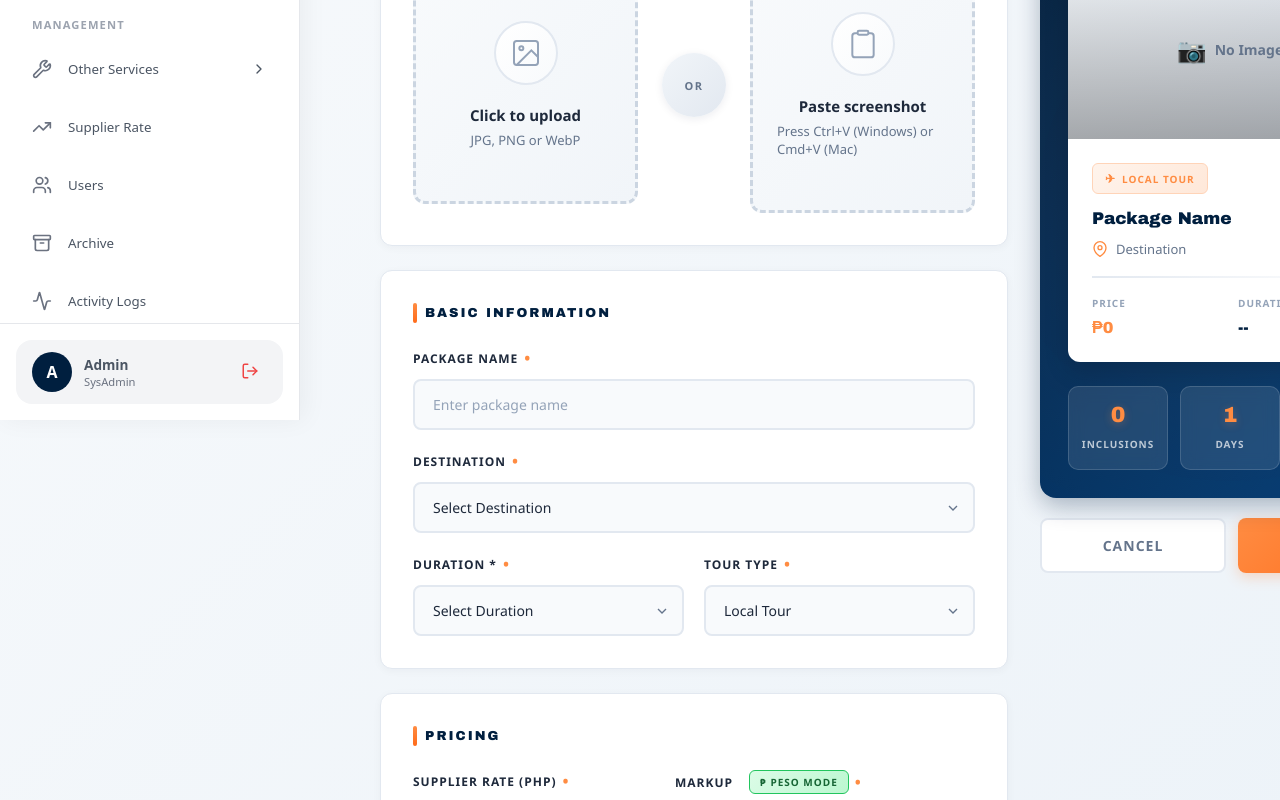
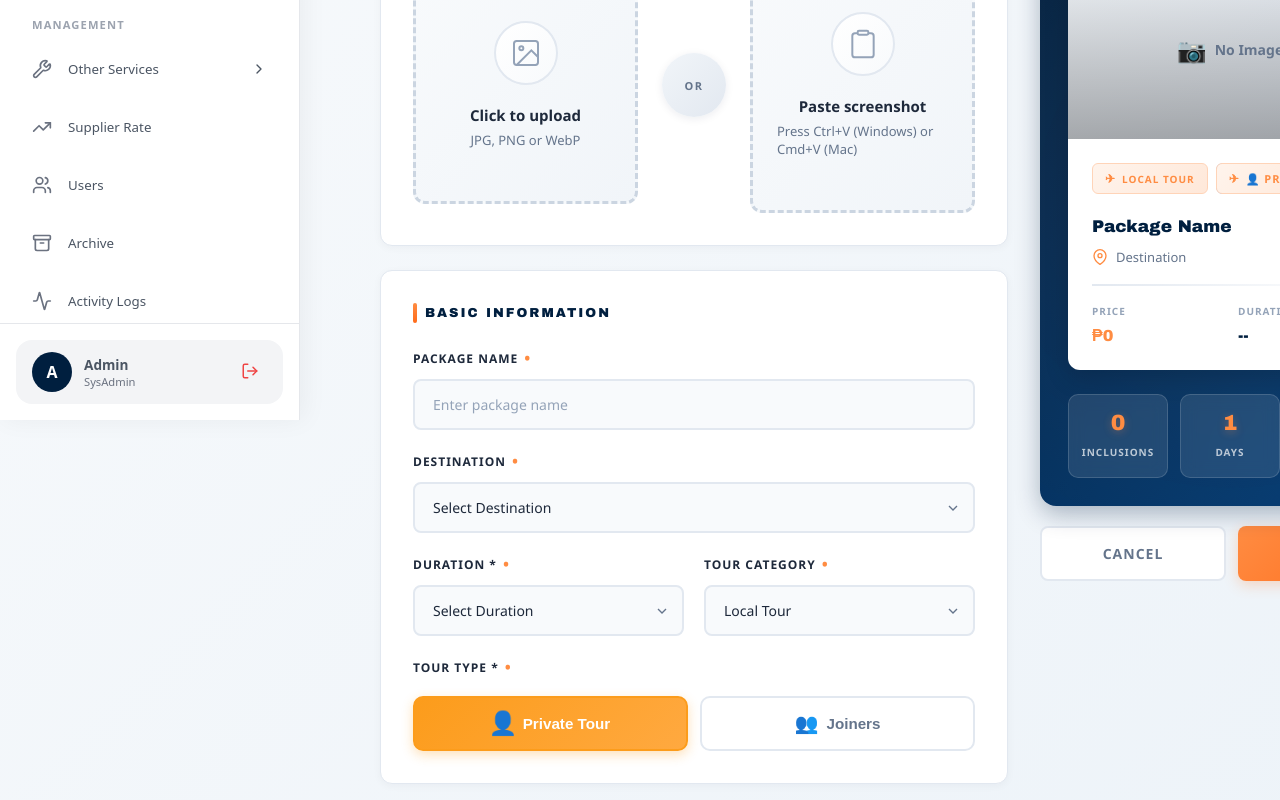
Before and after one commit to WanderWave-Travel-and-Tours/WWTT-Website, a React (Vite) app in the folder admin/: page /add-package in a window 1280 px wide. Shown: the part 380-1180 px from the top of the page. Built offline with nearby package versions, Linux system fonts and the light colour scheme.

Commit message:
feat(package): add tour type and minimum pax fields to package model and routes

```diff
--- a/admin/src/components/addpackage/BasicInfo.css
+++ b/admin/src/components/addpackage/BasicInfo.css
@@ -119,8 +119,72 @@
     border-color: #1e40af;
     box-shadow: 0 0 0 3px rgba(30, 64, 175, 0.1);
 }
+
+.apkg-tour-type-toggle {
+  display: grid;
+  grid-template-columns: 1fr 1fr;
+  gap: 12px;
+  margin-top: 8px;
+}
+
+/* Toggle Button Base */
+.apkg-toggle-btn {
+  display: flex;
+  align-items: center;
+  justify-content: center;
+  gap: 8px;
+  padding: 14px 20px;
+  border: 2px solid #e2e8f0;
+  border-radius: 10px;
+  background: #ffffff;
+  color: #64748b;
+  font-size: 0.95rem;
+  font-weight: 600;
+  cursor: pointer;
+  transition: all 0.3s ease;
+  position: relative;
+}
+
+.apkg-toggle-btn:hover {
+  border-color: #fc9c1b;
+  background: #fff7ed;
+  color: #fc9c1b;
+  transform: translateY(-2px);
+}
+
+/* Active State */
+.apkg-toggle-btn.active {
+  border-color: #fc9c1b;
+  background: linear-gradient(135deg, #fc9c1b 0%, #ffa940 100%);
+  color: #ffffff;
+  box-shadow: 0 4px 12px rgba(252, 156, 27, 0.3);
+}
+
+.apkg-toggle-btn.active .toggle-icon {
+  transform: scale(1.2);
+}
+
+/* Toggle Icon */
+.toggle-icon {
+  font-size: 1.2rem;
+  transition: transform 0.3s ease;
+}
+
+/* Field Hint Text */
+.apkg-field-hint {
+  display: block;
+  margin-top: 8px;
+  font-size: 0.85rem;
+  color: #64748b;
+  font-style: italic;
+}
+
 /* Tablet */
 @media (max-width: 768px) {
+    .apkg-tour-type-toggle {
+        grid-template-columns: 1fr;
+    }
+
     .apkg-fields {
         gap: 16px;
     }
--- a/admin/src/components/addpackage/BasicInfo.jsx
+++ b/admin/src/components/addpackage/BasicInfo.jsx
@@ -1,7 +1,14 @@
 import React from 'react';
 import './BasicInfo.css';
 
-const BasicInfo = ({ title, setTitle, destination, setDestination, duration, setDuration, category, setCategory }) => {
+const BasicInfo = ({
+  title, setTitle,
+  destination, setDestination,
+  duration, setDuration,
+  category, setCategory,
+  tourType, setTourType,
+  minPax, setMinPax
+}) => {
   const [isOtherDestination, setIsOtherDestination] = React.useState(false);
 
   const handleDestinationChange = (e) => {
@@ -38,16 +45,20 @@ const BasicInfo = ({ title, setTitle, destination, setDestination, duration, set
             required
           >
             <option value="">Select Destination</option>
+            <option value="BAGUIO">Baguio</option>
             <option value="BATANES">Batanes</option>
+            <option value="BOHOL">Bohol</option>
+            <option value="BOLINAO">Bolinao</option>
+            <option value="BORACAY">Boracay</option>
+            <option value="CEBU">Cebu</option>
+            <option value="CORON">Coron</option>
+            <option value="DAVAO">Davao</option>
+            <option value="EL NIDO">El Nido</option>
+            <option value="LA UNION">La Union</option>
+            <option value="PUERTO PRINCESA">Puerto Princesa</option>
+            <option value="SAGADA">Sagada</option>
             <option value="SIARGAO">Siargao</option>
-            <option value="BOHOL">Bohol</option>
-            <option value="BORACAY">Boracay</option>
-            <option value="PUERTO PRINCESA">Puerto Princesa</option>
-            <option value="CORON">Coron</option>
-            <option value="EL NIDO">El Nido</option>
-            <option value="CEBU">Cebu</option>
             <option value="SIQUIJOR">Siquijor</option>
-            <option value="DAVAO">Davao</option>
             <option value="OTHER">Other</option>
           </select>
 
@@ -80,7 +91,7 @@ const BasicInfo = ({ title, setTitle, destination, setDestination, duration, set
         </div>
 
         <div className="apkg-field">
-          <label>Tour Type</label>
+          <label>Tour Category</label>
           <select
             value={category}
             onChange={(e) => setCategory(e.target.value)}
@@ -89,6 +100,48 @@ const BasicInfo = ({ title, setTitle, destination, setDestination, duration, set
             <option value="International Tour">International Tour</option>
           </select>
         </div>
+
+        {/* ✅ NEW: TOUR TYPE TOGGLE */}
+        <div className="apkg-field apkg-field--full">
+          <label>Tour Type *</label>
+          <div className="apkg-tour-type-toggle">
+            <button
+              type="button"
+              className={`apkg-toggle-btn ${tourType === 'private' ? 'active' : ''}`}
+              onClick={() => setTourType('private')}
+            >
+              <span className="toggle-icon">👤</span>
+              Private Tour
+            </button>
+            <button
+              type="button"
+              className={`apkg-toggle-btn ${tourType === 'joiners' ? 'active' : ''}`}
+              onClick={() => setTourType('joiners')}
+            >
+              <span className="toggle-icon">👥</span>
+              Joiners
+            </button>
+          </div>
+        </div>
+
+        {/* ✅ NEW: MIN PAX FOR JOINERS */}
+        {tourType === 'joiners' && (
+          <div className="apkg-field apkg-field--full">
+            <label>Minimum Pax Required *</label>
+            <input
+              type="number"
+              placeholder="Enter minimum number of joiners (e.g. 4)"
+              value={minPax}
+              onChange={(e) => setMinPax(e.target.value)}
+              required
+              min="1"
+              max="50"
+            />
+            <span className="apkg-field-hint">
+              This package requires at least {minPax || '___'} joiners to proceed
+            </span>
+          </div>
+        )}
       </div>
     </section>
   );
--- a/admin/src/components/addpackage/PackagePreview.jsx
+++ b/admin/src/components/addpackage/PackagePreview.jsx
@@ -8,7 +8,10 @@ const IconLocation = () => (
     </svg>
 );
 
-const PackagePreview = ({ previewUrl, category, title, destination, price, duration, inclusions, itinerary }) => {
+const PackagePreview = ({
+    previewUrl, category, title, destination, price, duration,
+    inclusions, itinerary, tourType, minPax
+}) => {
 
     const activeInclusionsCount = inclusions.filter((i) => i.trim()).length;
     const totalActivities = itinerary.reduce(
@@ -32,7 +35,18 @@ const PackagePreview = ({ previewUrl, category, title, destination, price, durat
                     )}
                 </div>
                 <div className="apkg-card-body">
-                    <span className="apkg-card-badge">{category}</span>
+                    <div style={{ display: 'flex', gap: '8px', marginBottom: '8px' }}>
+                        <span className="apkg-card-badge">{category}</span>
+                        {/* ✅ NEW: Tour Type Badge */}
+                        {tourType && (
+                            <span className="apkg-card-badge" style={{
+                                backgroundColor: tourType === 'joiners' ? '#10b981' : '#3b82f6',
+                                fontSize: '11px'
+                            }}>
+                                {tourType === 'joiners' ? `👥 Joiners` : `👤 Private`}
+                            </span>
+                        )}
+                    </div>
                     <h3 className="apkg-card-title">
                         {title || "Package Name"}
                     </h3>
@@ -40,6 +54,19 @@ const PackagePreview = ({ previewUrl, category, title, destination, price, durat
                         <IconLocation />
                         {destination || "Destination"}
                     </p>
+
+                    {/* ✅ NEW: Show Min Pax for Joiners */}
+                    {tourType === 'joiners' && minPax && (
+                        <p style={{
+                            fontSize: '12px',
+                            color: '#10b981',
+                            marginTop: '4px',
+                            fontWeight: '500'
+                        }}>
+                            Minimum {minPax} pax required
+                        </p>
+                    )}
+
                     <div className="apkg-card-divider"></div>
                     <div className="apkg-card-meta">
                         <div>
--- a/admin/src/components/addpackage/addpackage.jsx
+++ b/admin/src/components/addpackage/addpackage.jsx
@@ -27,6 +27,11 @@ const AddPackage = () => {
     const [price, setPrice] = useState("");
     const [duration, setDuration] = useState("");
     const [category, setCategory] = useState("Local Tour");
+
+    // ✅ NEW: Tour Type State
+    const [tourType, setTourType] = useState("private"); // "private" or "joiners"
+    const [minPax, setMinPax] = useState(""); // Only for joiners
+
     const [file, setFile] = useState(null);
     const [previewUrl, setPreviewUrl] = useState(null);
     const [inclusions, setInclusions] = useState([""]);
@@ -148,6 +153,12 @@ const AddPackage = () => {
     const handleSubmit = async (e) => {
         e.preventDefault();
 
+        // ✅ Validate minPax for joiners
+        if (tourType === 'joiners' && (!minPax || parseInt(minPax) < 1)) {
+            alert("Please enter a valid minimum pax for joiners");
+            return;
+        }
+
         const processedInclusions = inclusions.filter(item => item.trim().length > 0);
 
         const cleanedItinerary = itinerary.map((day, index) => {
@@ -171,25 +182,23 @@ const AddPackage = () => {
         formData.append("markup", markupInPeso.toString());
         formData.append("duration", duration);
         formData.append("category", category === "Local Tour" ? "Local" : "International");
+
+        // ✅ NEW: Append tour type and minPax
+        formData.append("tourType", tourType);
+        if (tourType === "joiners") {
+            formData.append("minPax", parseInt(minPax));
+        }
+
         formData.append("inclusions", JSON.stringify(processedInclusions));
         formData.append("itinerary", JSON.stringify(cleanedItinerary));
 
-        // =========================================================
-        // USER DATA HANDLING (GET USER INFO PARA SA LOGS)
-        // =========================================================
+        // USER DATA HANDLING
         const adminData = JSON.parse(localStorage.getItem('adminData') || '{}');
-        console.log("👤 Admin Data Found:", adminData);
-
-        // Check kung email, username, or user ang key
         const activeUser = adminData.email || adminData.username || adminData.user || 'Unknown User';
-
-        // IMPORTANT: Kapag null, wag na nating ipilit i-append na null value para di maging string na "null"
-        // Pero dahil string based ang FormData, haandle natin to sa backend
         const activeId = adminData.id || adminData._id || "";
 
         formData.append("userEmail", activeUser);
         formData.append("adminId", activeId);
-        // =========================================================
 
         if (file) {
             formData.append("image", file);
@@ -199,7 +208,7 @@ const AddPackage = () => {
         }
 
         try {
-            const response = await fetch("https://wanderwaveph-backend.onrender.com/api/packages/add", {
+            const response = await fetch("http://localhost:5000/api/packages/add", {
                 method: "POST",
                 body: formData,
                 headers: {
@@ -215,7 +224,10 @@ const AddPackage = () => {
                 // Reset Form
                 setTitle(""); setDestination(""); setSupplierRate("");
                 setMarkupValue(""); setPrice(""); setDuration("");
-                setCategory("Local Tour"); setFile(null); setPreviewUrl(null);
+                setCategory("Local Tour");
+                setTourType("private"); // ✅ Reset tour type
+                setMinPax(""); // ✅ Reset minPax
+                setFile(null); setPreviewUrl(null);
                 setInclusions([""]);
                 setItinerary([{ day: 1, title: "Day 1: Arrival", activities: [""] }]);
                 setMarkupType("peso");
@@ -256,6 +268,8 @@ const AddPackage = () => {
                                     destination={destination} setDestination={setDestination}
                                     duration={duration} setDuration={setDuration}
                                     category={category} setCategory={setCategory}
+                                    tourType={tourType} setTourType={setTourType}
+                                    minPax={minPax} setMinPax={setMinPax}
                                 />
                                 <PricingCalculator
                                     supplierRate={supplierRate}
@@ -288,6 +302,8 @@ const AddPackage = () => {
                                     title={title} destination={destination}
                                     price={price} duration={duration}
                                     inclusions={inclusions} itinerary={itinerary}
+                                    tourType={tourType}
+                                    minPax={minPax}
                                 />
                                 <div className="apkg-actions">
                                     <button type="button" className="apkg-btn apkg-btn--cancel" onClick={() => navigate(-1)}>Cancel</button>
```
Also changed, not shown: 2 other files (tests, documents, lock files or other folders).
